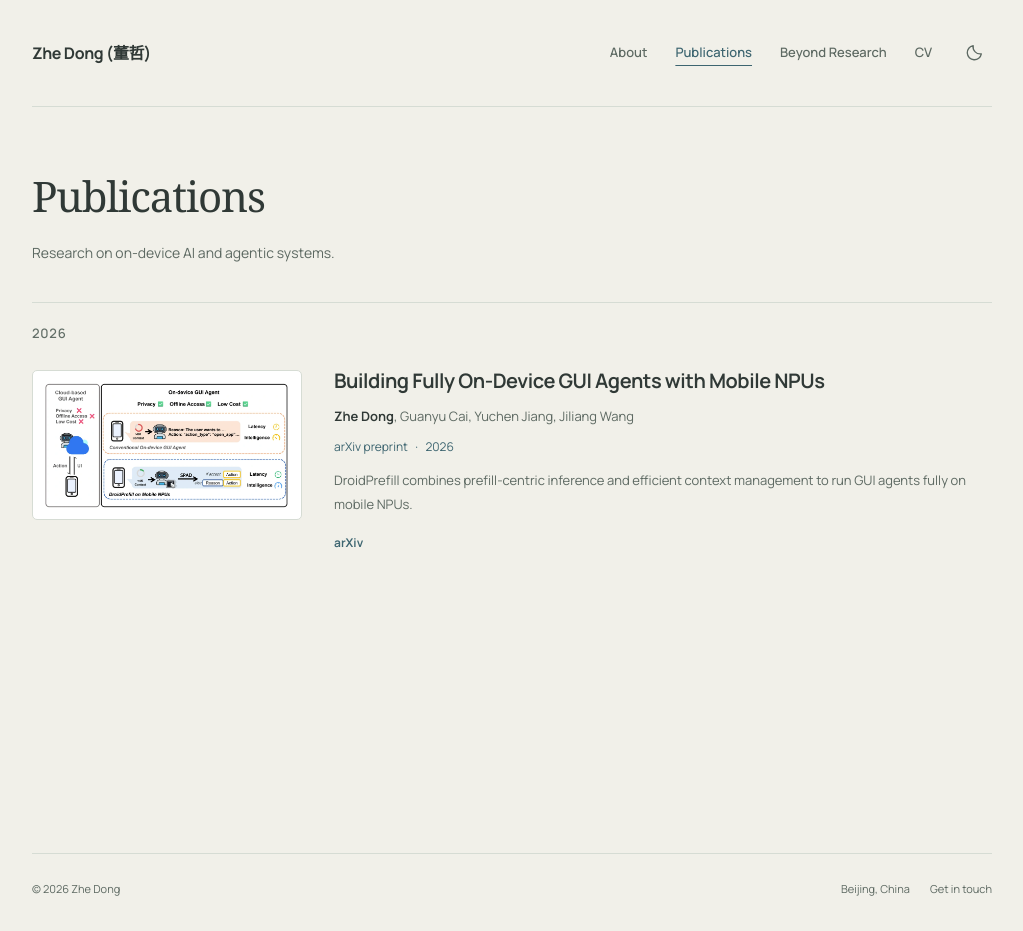
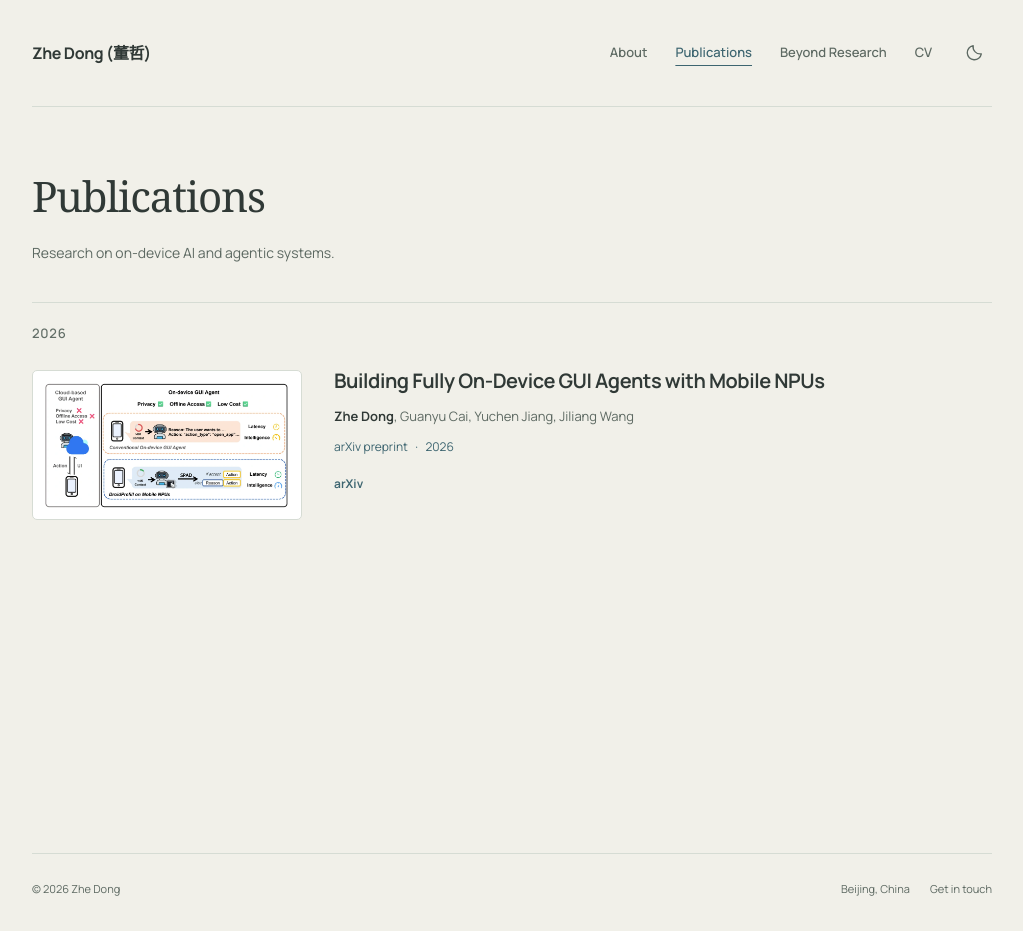
Before and after one commit to Adam-THU/Adam-THU.github.io, a Jekyll site: the page built from _pages/publications.html, in a window 1280 px wide. Shown: the whole page, without its empty margins (128-1151 px from the left). Built offline with Jekyll 4.4.1, drawn with Linux system fonts in a browser that asks for light colours.

Commit message:
Remove DroidPrefill summary from publication listing

```diff
--- a/_includes/publication-card.html
+++ b/_includes/publication-card.html
@@ -10,7 +10,7 @@
     <p class="publication-authors">{% for author in post.authors %}{% if author == site.name %}<strong>{{ author }}</strong>{% else %}{{ author }}{% endif %}{% unless forloop.last %}, {% endunless %}{% endfor %}</p>
     {% endif %}
     <p class="publication-venue">{{ post.venue }} <span aria-hidden="true">&middot;</span> {{ post.date | date: '%Y' }}</p>
-    {% if post.excerpt %}<p class="publication-summary">{{ post.excerpt | strip_html }}</p>{% endif %}
+    {% if post.excerpt and post.excerpt != empty %}<p class="publication-summary">{{ post.excerpt | strip_html }}</p>{% endif %}
     {% if post.arxivurl %}<a class="publication-link" href="{{ post.arxivurl }}">arXiv</a>{% endif %}
   </div>
 </article>
--- a/_publications/2026-11-16-droidprefill.md
+++ b/_publications/2026-11-16-droidprefill.md
@@ -6,7 +6,7 @@ status: preprint
 permalink: /publication/droidprefill/
 date: 2026-11-16
 venue: "arXiv preprint"
-excerpt: "DroidPrefill combines prefill-centric inference and efficient context management to run GUI agents fully on mobile NPUs."
+excerpt: ""
 arxivurl: "https://arxiv.org/abs/2611.20772"
 authors:
   - Zhe Dong
```
